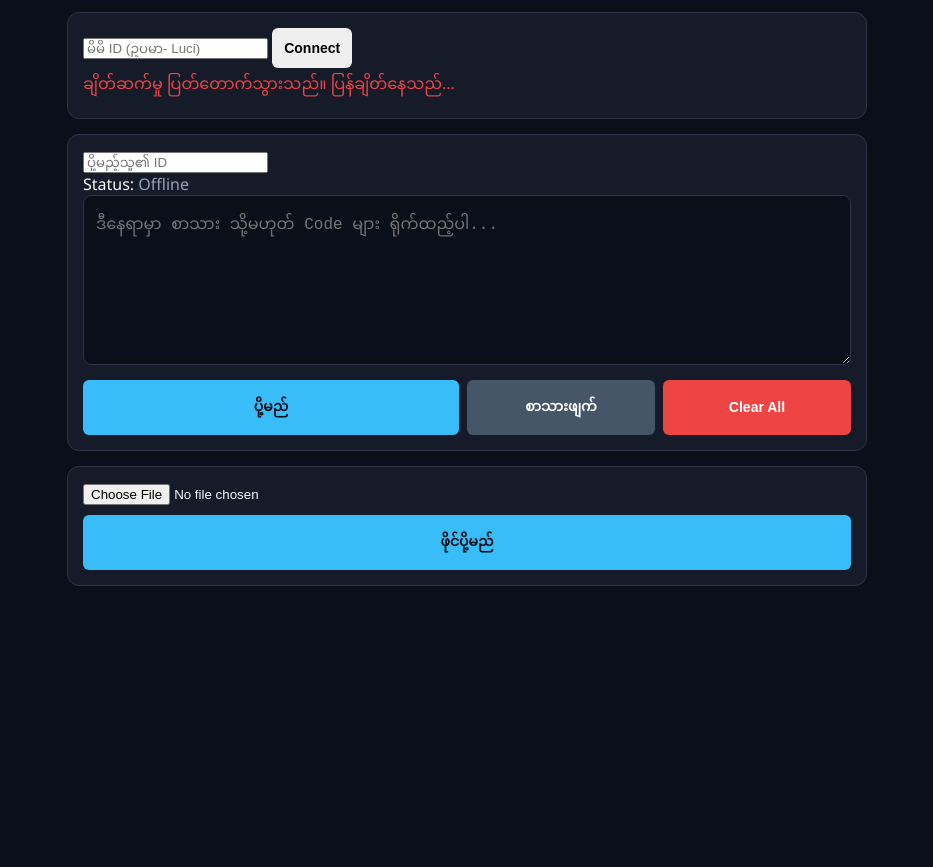
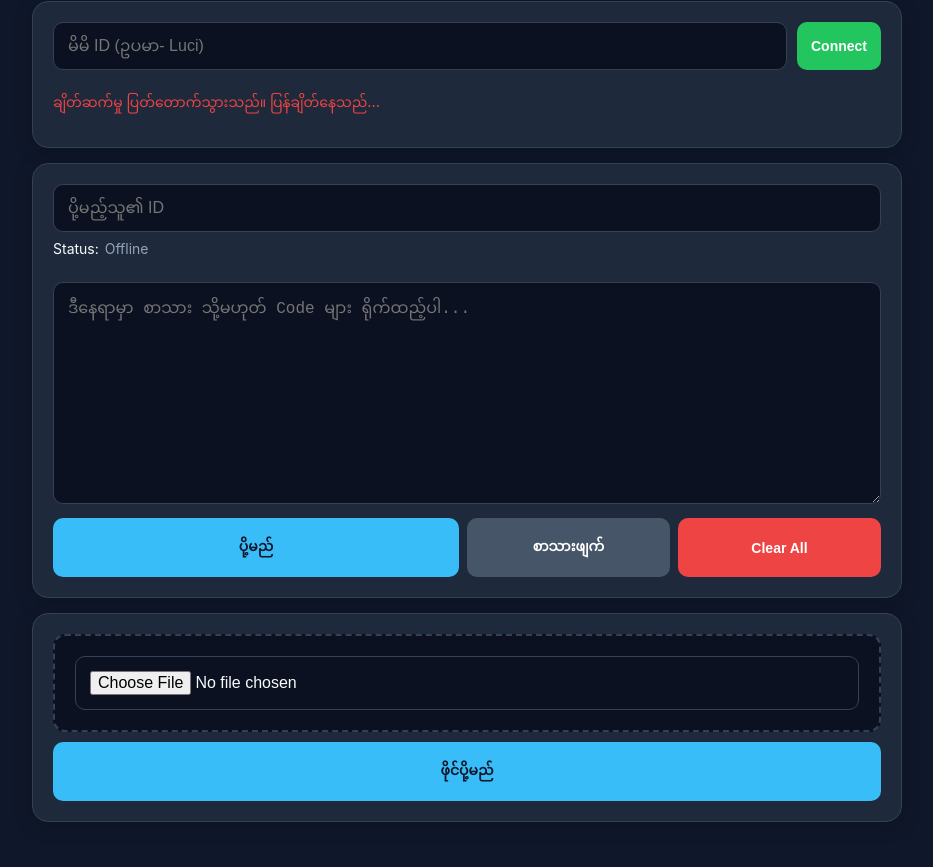
Before and after one commit to lmppz/share-me, a plain HTML site: page index.html in a window 1280 px wide. Shown: the part 84-951 px from the top of the page, without its empty margins (173-1106 px from the left). Before the commit the page ends 800 px from the top, so only its background shows below. Drawn offline with Linux system fonts and the light colour scheme.

Commit message:
Update style.css

```diff
--- a/style.css
+++ b/style.css
@@ -1,70 +1,200 @@
+/* Global Reset & Colors */
 :root {
-  --bg: #0b0f1a;
-  --card: #161b2a;
+  --bg: #0f172a;
+  --card: #1e293b;
   --primary: #38bdf8;
+  --accent: #818cf8;
+  --success: #22c55e;
+  --danger: #ef4444;
   --text: #f8fafc;
-  --border: #2d3348;
+  --border: #334155;
+  --input-bg: #0b1120;
 }
 
-* { box-sizing: border-box; }
+* {
+  box-sizing: border-box;
+  -webkit-tap-highlight-color: transparent;
+}
 
 body {
-  font-family: 'Segoe UI', Tahoma, sans-serif;
+  font-family: 'Inter', system-ui, -apple-system, sans-serif;
   background-color: var(--bg);
   color: var(--text);
-  margin: 0; padding: 10px;
-  display: flex; justify-content: center;
+  margin: 0;
+  padding: 0;
+  display: flex;
+  justify-content: center;
   min-height: 100vh;
+  width: 100%;
 }
 
-.container { width: 100%; max-width: 800px; }
+/* Container for Full Screen Responsiveness */
+.container {
+  width: 100%;
+  max-width: 900px; /* PC မှာ အရမ်းကြီးမကျယ်သွားအောင် ထိန်းထားခြင်း */
+  padding: 15px;
+  display: flex;
+  flex-direction: column;
+  gap: 15px;
+}
 
+/* Typography */
+h1.animate-glow {
+  text-align: center;
+  font-size: 1.8rem;
+  color: var(--primary);
+  margin: 10px 0;
+  text-shadow: 0 0 15px rgba(56, 189, 248, 0.3);
+}
+
+/* Card Styling */
 .card {
   background: var(--card);
-  padding: 15px; border-radius: 12px;
+  padding: 20px;
+  border-radius: 16px;
   border: 1px solid var(--border);
+  box-shadow: 0 4px 20px rgba(0, 0, 0, 0.2);
+}
+
+/* Input Grouping */
+.input-group {
+  display: flex;
+  gap: 10px;
+  margin-bottom: 10px;
+}
+
+input, textarea {
+  width: 100%;
+  padding: 14px;
+  background: var(--input-bg);
+  border: 1px solid var(--border);
+  color: var(--text);
+  border-radius: 10px;
+  font-size: 16px; /* Mobile မှာ Zoom မဖြစ်အောင် ၁၆ ထားရပါမယ် */
+  outline: none;
+  transition: border-color 0.2s;
+}
+
+input:focus, textarea:focus {
+  border-color: var(--primary);
+}
+
+/* Textarea - ဘေးဘက်အပြည့်နှင့် Format ထိန်းရန် */
+textarea {
+  min-height: 200px;
+  resize: vertical;
+  font-family: 'Courier New', monospace;
+  line-height: 1.5;
+  margin-top: 10px;
+}
+
+/* Status Indicators */
+.status-bar {
+  font-size: 14px;
+  padding: 8px 0;
+  font-weight: 500;
+}
+
+.target-box {
+  display: flex;
+  flex-direction: column;
+  gap: 8px;
   margin-bottom: 15px;
 }
 
-textarea {
-  width: 100%; font-size: 16px;
-  background: #0b0f1a; color: #38bdf8;
-  border: 1px solid var(--border);
-  padding: 12px; border-radius: 8px;
-  font-family: 'Courier New', monospace;
-  resize: vertical;
+#statusIndicator {
+  font-size: 14px;
+  display: flex;
+  align-items: center;
+  gap: 6px;
 }
 
+.online { color: var(--success); font-weight: bold; }
+.offline { color: #94a3b8; }
+
+/* Button Group Styling */
 .button-group {
-  display: grid; grid-template-columns: 2fr 1fr 1fr;
-  gap: 8px; margin-top: 10px;
+  display: grid;
+  grid-template-columns: 2fr 1fr 1fr; /* ပို့မည့်ခလုတ်ကို ပိုကျယ်စေခြင်း */
+  gap: 8px;
+  margin-top: 10px;
 }
 
 button {
-  padding: 12px; border: none; border-radius: 6px;
-  cursor: pointer; font-weight: bold; font-size: 14px;
+  padding: 14px;
+  border: none;
+  border-radius: 10px;
+  cursor: pointer;
+  font-weight: 600;
+  font-size: 14px;
+  transition: opacity 0.2s, transform 0.1s;
 }
 
-.btn-primary { background: var(--primary); color: #0b0f1a; }
+button:active { transform: scale(0.98); }
+
+.btn-primary { background: var(--primary); color: #0f172a; }
+.btn-success { background: var(--success); color: white; }
 .btn-secondary { background: #475569; color: white; }
-.btn-danger { background: #ef4444; color: white; }
+.btn-danger { background: var(--danger); color: white; }
 
-.online { color: #22c55e; font-weight: bold; }
-.offline { color: #94a3b8; }
+/* History & Formatting */
+#history, #fileList {
+  display: flex;
+  flex-direction: column;
+  gap: 15px;
+}
 
 .history-item {
-  background: var(--card); padding: 15px;
-  border-radius: 8px; margin-top: 10px;
-  position: relative; border-left: 4px solid var(--primary);
+  background: var(--card);
+  padding: 20px;
+  border-radius: 12px;
+  border-left: 5px solid var(--primary);
+  position: relative;
 }
 
 pre {
-  background: #000; padding: 10px;
-  border-radius: 5px; overflow-x: auto;
-  white-space: pre-wrap; word-break: break-all;
+  background: #000;
+  padding: 15px;
+  border-radius: 8px;
+  overflow-x: auto;
+  white-space: pre-wrap; /* Code formatting မပျက်စေရန် */
+  word-break: break-all;
+  font-size: 14px;
+  color: #38bdf8;
+  margin-top: 40px; /* Copy button အတွက် နေရာချန်ခြင်း */
 }
 
+/* Copy Button in History */
 .copy-btn {
-  position: absolute; right: 10px; top: 10px;
-  padding: 4px 8px; font-size: 11px; background: var(--primary);
+  position: absolute;
+  top: 15px;
+  right: 15px;
+  padding: 6px 12px;
+  font-size: 12px;
+  background: var(--primary);
+  color: #0f172a;
 }
+
+/* File Upload UI */
+.file-upload-wrapper {
+  border: 2px dashed var(--border);
+  padding: 20px;
+  text-align: center;
+  border-radius: 12px;
+  background: var(--input-bg);
+}
+
+/* Responsive for Mobile Devices */
+@media (max-width: 600px) {
+  .button-group {
+    grid-template-columns: 1fr; /* ဖုန်းမှာ ခလုတ်တွေကို တစ်ခုချင်း စီခြင်း */
+  }
+
+  .container {
+    padding: 10px;
+  }
+
+  h1.animate-glow {
+    font-size: 1.5rem;
+  }
+}
```
